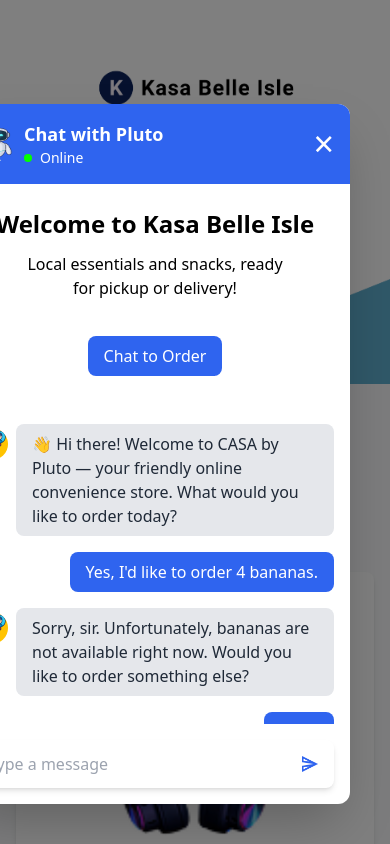
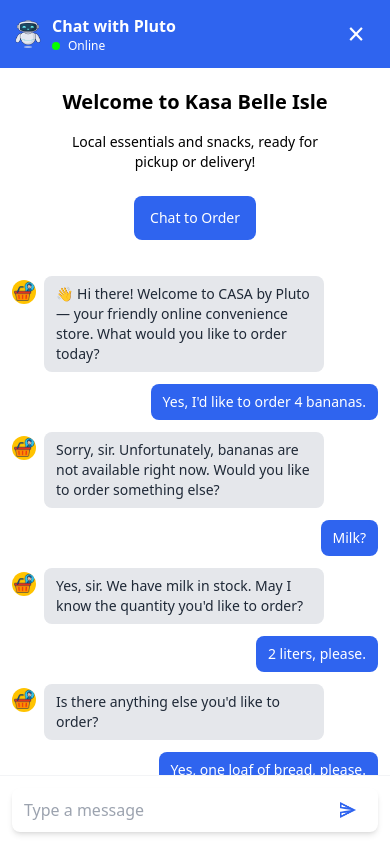
Before and after one commit to Sawjal-sikder/website_bot, a React (Vite) app: page / in a window 390 px wide. Both pictures are taken after a click on the button "Get Started". Shown: the top 844 px of the page. Built offline with nearby package versions, Linux system fonts and the light colour scheme.

Commit message:
feat: Enhance chat component with mobile responsiveness and improved styles

```diff
--- a/src/index.css
+++ b/src/index.css
@@ -7,3 +7,31 @@
   font-family: system-ui, -apple-system, 'Segoe UI', Roboto, sans-serif;
   background-color: #f8fafc;
 }
+
+/* Mobile responsive chat styles */
+.safe-area-inset-bottom {
+  padding-bottom: env(safe-area-inset-bottom);
+}
+
+/* Prevent body scroll when chat is open on mobile */
+.chat-open {
+  overflow: hidden;
+}
+
+@media (max-width: 640px) {
+  .chat-modal {
+    height: 100vh;
+    height: 100dvh; /* Use dynamic viewport height */
+  }
+
+  /* Ensure proper touch targets on mobile */
+  .chat-modal button {
+    min-height: 44px;
+    min-width: 44px;
+  }
+
+  /* Prevent zoom on input focus */
+  .chat-modal input {
+    font-size: 16px;
+  }
+}
--- a/src/pages/Chat.jsx
+++ b/src/pages/Chat.jsx
@@ -1,4 +1,4 @@
-import React, { useState } from 'react'
+import React, { useState, useEffect } from 'react'
 import Icon from '../assets/image/iconchat.png'
 import botIcon from '../assets/image/cart.png'
 import Send from '../assets/image/send.png'
@@ -55,44 +55,52 @@
     }
   }
 
+  // Prevent body scroll on mobile when chat is open
+  useEffect(() => {
+    document.body.classList.add('chat-open')
+    return () => {
+      document.body.classList.remove('chat-open')
+    }
+  }, [])
+
   return (
     <>
       {/* Overlay */}
       <div
-        className="fixed inset-0 bg-black bg-opacity-50 z-40"
+        className="fixed inset-0 bg-black bg-opacity-50 z-40 sm:block"
         onClick={onClose}
       ></div>
 
       {/* Chat Modal */}
-      <div className="fixed bottom-10 right-10 h-[700px] w-full sm:w-96 bg-white shadow-2xl z-50 flex flex-col rounded-xl">
+      <div className="fixed bottom-0 right-0 sm:bottom-10 sm:right-10 chat-modal h-full sm:h-[700px] w-full sm:w-96 max-w-full bg-white shadow-2xl z-50 flex flex-col rounded-none sm:rounded-xl safe-area-inset-bottom">
         {/* Header */}
-        <div className="bg-[#2F64EF] text-white p-4 flex items-center justify-between rounded-t-xl">
+        <div className="bg-[#2F64EF] text-white p-3 sm:p-4 flex items-center justify-between rounded-none sm:rounded-t-xl">
           <div className="flex items-center">
-            <img src={Icon} alt="Chat Icon" className="w-10 h-10 mr-2" />
+            <img src={Icon} alt="Chat Icon" className="w-8 h-8 sm:w-10 sm:h-10 mr-2" />
             <div>
-              <h3 className="text-lg font-semibold">Chat with Pluto</h3>
+              <h3 className="text-base sm:text-lg font-semibold">Chat with Pluto</h3>
               <div className="flex items-center gap-2">
                 <div className="w-2 h-2 bg-[#04FF00] rounded-full"></div>
-                <p className="text-sm">Online</p>
+                <p className="text-xs sm:text-sm">Online</p>
               </div>
             </div>
           </div>
           <button
             onClick={onClose}
-            className="text-white hover:text-gray-200 text-4xl  ml-4"
+            className="text-white hover:text-gray-200 text-3xl sm:text-4xl ml-2 sm:ml-4"
           >
             ×
           </button>
         </div>
 
         {/* Messages Container */}
-        <div className="flex-1 overflow-y-auto p-4 space-y-4">
+        <div className="flex-1 overflow-y-auto p-3 sm:p-4 space-y-3 sm:space-y-4">
           {/* default message */}
           <div className="flex justify-center">
-            <div className=" p-2 text-center">
-              <h2 className="font-bold text-2xl">Welcome to Kasa Belle Isle</h2>
-              <p className="px-10 py-3">Local essentials and snacks, ready for pickup or delivery!</p>
-              <button className="bg-[#2F64EF] text-white px-4 py-2 my-6 rounded-lg hover:bg-blue-600 transition-colors">Chat to Order</button>
+            <div className="p-2 text-center max-w-xs sm:max-w-none">
+              <h2 className="font-bold text-xl sm:text-2xl mb-2">Welcome to Kasa Belle Isle</h2>
+              <p className="px-4 sm:px-10 py-2 sm:py-3 text-sm sm:text-base">Local essentials and snacks, ready for pickup or delivery!</p>
+              <button className="bg-[#2F64EF] text-white px-4 py-2 my-4 sm:my-6 rounded-lg hover:bg-blue-600 transition-colors text-sm sm:text-base">Chat to Order</button>
             </div>
           </div>
           {messages.map((msg) => (
@@ -104,11 +112,11 @@
                 <img
                   src={botIcon}
                   alt="Bot"
-                  className="w-8 h-8 rounded-full mr-2 mt-1 flex-shrink-0"
+                  className="w-6 h-6 sm:w-8 sm:h-8 rounded-full mr-2 mt-1 flex-shrink-0"
                 />
               )}
               <div
-                className={`max-w-xs px-4 py-2 rounded-lg ${
+                className={`max-w-[280px] sm:max-w-xs px-3 sm:px-4 py-2 rounded-lg text-sm sm:text-base ${
                   msg.sender === 'user'
                     ? 'bg-[#2F64EF] text-white'
                     : 'bg-gray-200 text-gray-800'
@@ -121,7 +129,7 @@
         </div>
 
         {/* Input Area */}
-        <div className="p-4">
+        <div className="p-3 sm:p-4 border-t border-gray-100 bg-white">
           <div className="relative w-full">
             <input
               type="text"
@@ -129,13 +137,14 @@
               onChange={(e) => setMessage(e.target.value)}
               onKeyPress={handleKeyPress}
               placeholder="Type a message"
-              className="w-full shadow-md rounded-lg px-3 py-3 pr-12 focus:outline-none focus:ring-none focus:border-none"
+              className="w-full shadow-md rounded-lg px-3 py-3 pr-12 focus:outline-none focus:ring-none focus:border-none text-sm sm:text-base min-h-[44px]"
+              style={{ fontSize: '16px' }} // Prevent zoom on iOS
             />
             <button
               onClick={handleSendMessage}
-              className="absolute right-2 top-1/2 transform -translate-y-1/2  p-2 rounded-lg"
+              className="absolute right-2 top-1/2 transform -translate-y-1/2 p-2 rounded-lg hover:bg-gray-100 transition-colors min-w-[44px] min-h-[44px] flex items-center justify-center"
             >
-              <img src={Send} alt="Send" className="w-4 h-4" />
+              <img src={Send} alt="Send" className="w-4 h-4 sm:w-5 sm:h-5" />
             </button>
           </div>
         </div>
```
